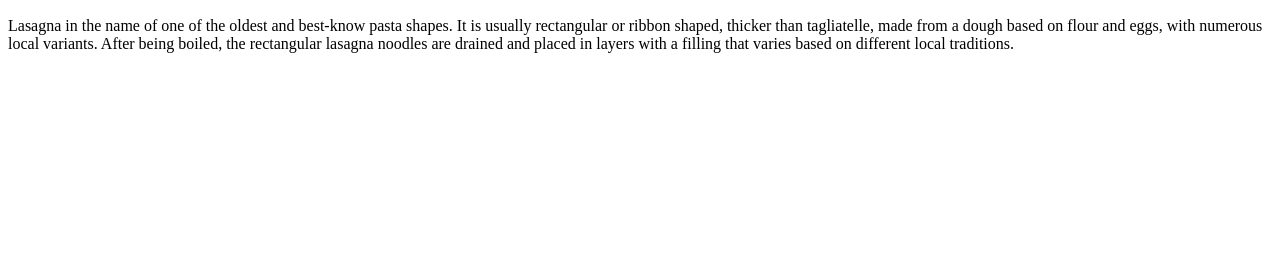
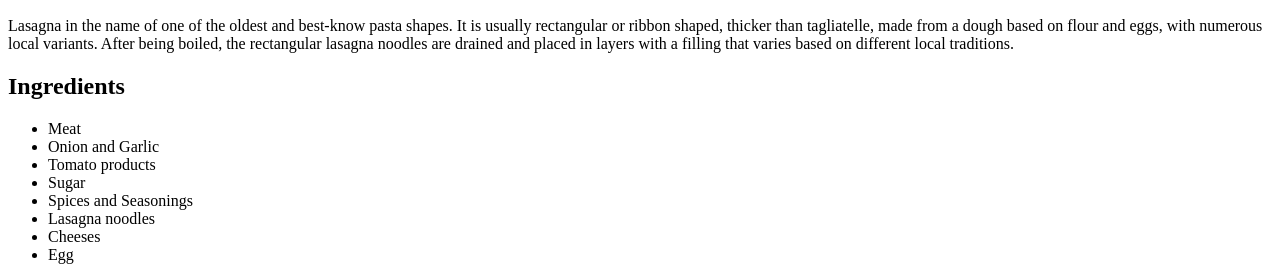
Before and after one commit to Huedro/odin-recipes, a plain HTML site: page recipes/lasagna.html in a window 1280 px wide. Shown: the part 534-814 px from the top of the page. Drawn offline with Linux system fonts and the light colour scheme.

Commit message:
Add ingredients list

```diff
--- a/recipes/lasagna.html
+++ b/recipes/lasagna.html
@@ -10,5 +10,17 @@
 
         <h2>Description</h2>
         <p>Lasagna in the name of one of the oldest and best-know pasta shapes. It is usually rectangular or ribbon shaped, thicker than tagliatelle, made from a dough based on flour and eggs, with numerous local variants. After being boiled, the rectangular lasagna noodles are drained and placed in layers with a filling that varies based on different local traditions.</p>
+
+        <h2>Ingredients</h2>
+        <ul>
+            <li>Meat</li>
+            <li>Onion and Garlic</li>
+            <li>Tomato products</li>
+            <li>Sugar</li>
+            <li>Spices and Seasonings</li>
+            <li>Lasagna noodles</li>
+            <li>Cheeses</li>
+            <li>Egg</li>
+        </ul>
     </body>
 </html>
```
